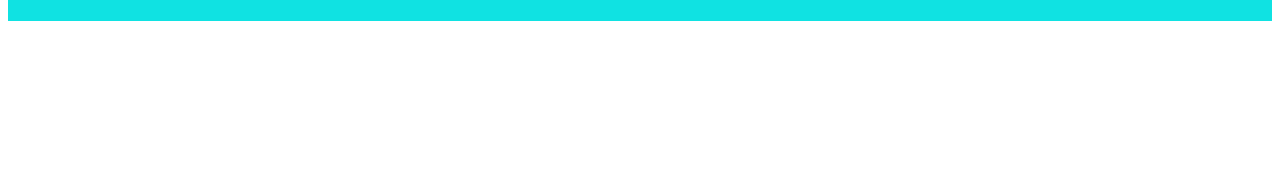
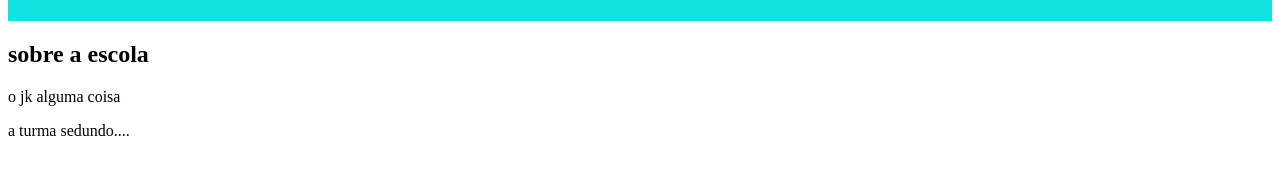
Before and after one commit to Mlibardi/AulaPassada, a plain HTML site: page index.html in a window 1280 px wide. Shown: the part 85-260 px from the top of the page. Drawn offline with Linux system fonts and the light colour scheme.

Commit message:
Add files via upload

```diff
--- a/index.html
+++ b/index.html
@@ -15,5 +15,12 @@
             <li class="cabeçalho-lista-item">Estudantes</li>
         </ul>
     </header>
+<selecion class="escola">
+<h2 class="escola-titulo">sobre a escola</h2>
+<p class="escola-titoulo-um">o jk alguma coisa</p>
+<p class="escola-texto-dois">a turma  sedundo....</p>
+
+</selecion>
+
 </body>
 </html>
```
